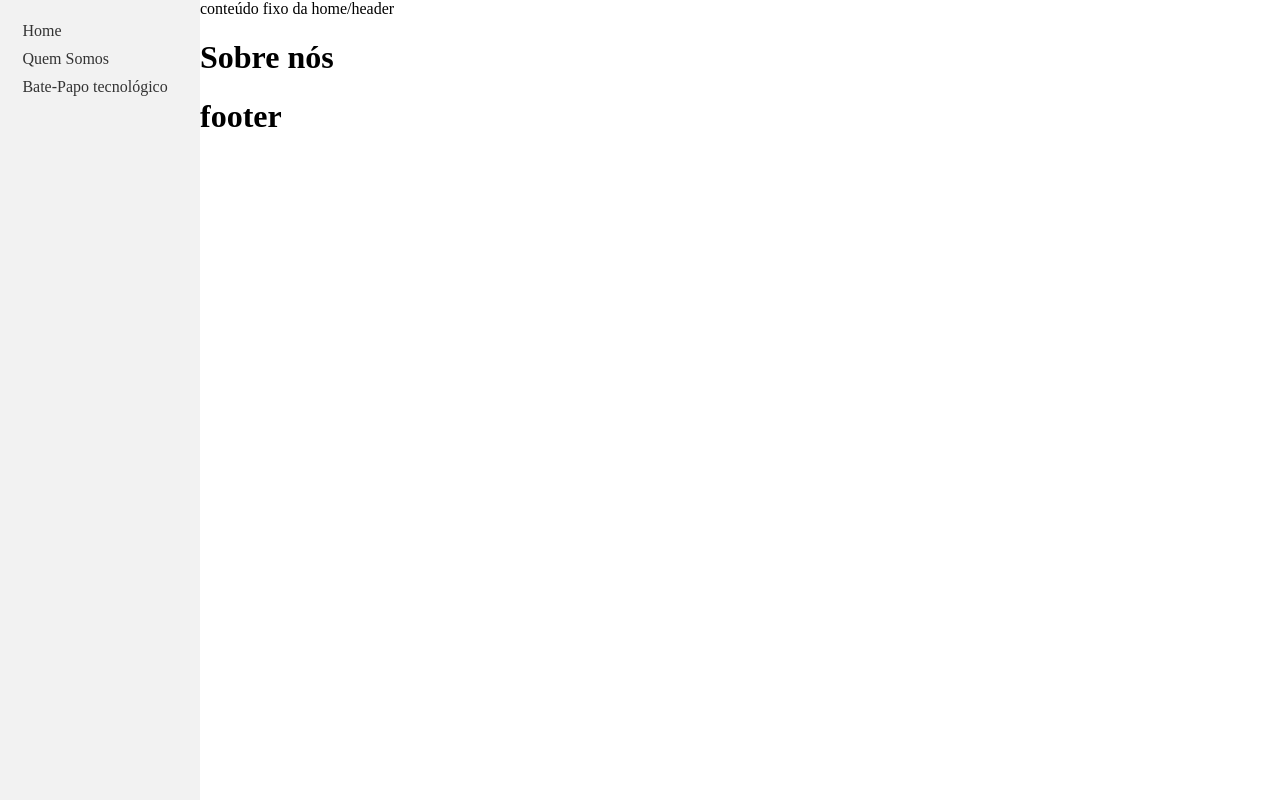
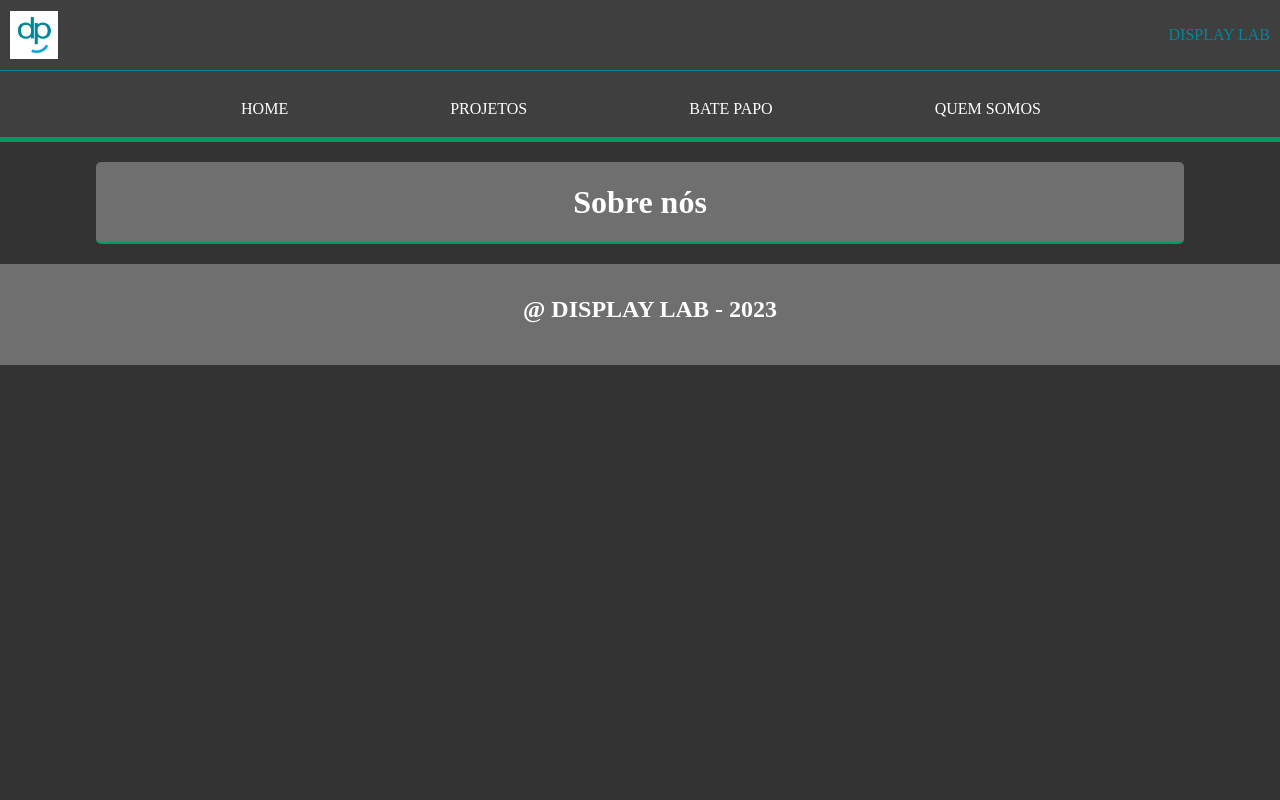
Before and after one commit to GuilhermeHMFroes/DisplaySite, a Flask app: page /sobre in a window 1280 px wide. Run offline with Flask 3, Linux system fonts and the light colour scheme.

Commit message:
front-end/ Esqueleto da Home e Projetos. CSS adaptado ao Figma

```diff
--- a/app.py
+++ b/app.py
@@ -3,13 +3,17 @@ from flask import Flask, render_template, request, redirect, url_for
 app = Flask(__name__)
 
 @app.route('/')
-def index():
-    return render_template('index.html')
+def home():
+    return render_template('home.html')
 
 @app.route('/sobre')
-def about():
-    return render_template('about.html')
+def sobre():
+    return render_template('sobre.html')
 
 @app.route('/bate_papo')
 def bate_papo():
     return render_template('bate_papo.html')
+
+@app.route('/projetos')
+def projetos():
+    return render_template('projetos.html')
--- a/static/css/main.css
+++ b/static/css/main.css
@@ -1,38 +1,87 @@
+/*
+Cores:
+#00879A
+#003A9A
+verde: #009A60
+*/
+
 body {
-    display: flex;
-    margin: 0;
+  display: flex;
+  flex-direction: column;
+  margin: 0;
+  padding: 0;
+  background-color: #333;
+}
+
+#container {
+  flex-grow: 1;
+  display: flex;
+  flex-direction: column;
+  align-items: center; /* Center content horizontally */
+  justify-content: center; /* Center content vertically */
+  background-color: #6f6f6f;
+  width: 85vw;
+  margin: 20px auto;
+  border-radius: 5px;
+  border-bottom: 2px solid #009A60;
+  color: #fff;
 }
 
 #sidebar {
-    width: 200px;
-    background-color: #f2f2f2;
-    height: 100vh;
+  display: flex;
+  flex-direction: column; /* Display the sections vertically */
+  width: 100vw;
+  background-color: #3f3f3f;
+  color: #00879A;
 }
 
-#content {
-    flex-grow: 1;
-    padding: 20px;
+#sidebar-upper {
+  display: flex;
+  align-items: center;
+  justify-content: space-between; /* Add space between logo and site name */
+  border-bottom: 1px solid #00879A; /* Add a bottom border to create the line */
+  padding: 10px;
+}
+
+#sidebar-lower {
+  display: flex;
+  justify-content: center;
+  align-items: center;
+  padding-top: 10px;
+  border-bottom: 5px solid #009A60;
 }
 
 ul {
-    list-style-type: none;
-    margin: 1.4em;
-    padding: 0;
+  list-style-type: none;
+  margin: 0;
+  padding: 0;
+  display: flex;
+  justify-content: center;
 }
 
 li {
-    margin-bottom: 10px;
+  padding: 1.2em 5em;
+  border-radius: 10px 10px 0px 0px;
+  margin-bottom: 0;
+  color: #fff;
 }
 
 a {
-    text-decoration: none;
-    color: #333;
+  text-decoration: none;
+  padding-left: 2px;
 }
 
-a:hover {
-    text-size: 15px;
-    text-color: #FFF
+li:hover {
+  transition: 0.3s;
+  background-color: #009A60;
 }
-.active {
-    font-weight: bold;
+
+footer {
+  color: #fff;
+  background-color: #6f6f6f;
+  font-size: 24px;
+  padding: 10px;
+  padding-top: 0px;
+  text-align: center;
+  width: 100vw;
 }
--- a/templates/bate_papo.html
+++ b/templates/bate_papo.html
@@ -1,7 +1,7 @@
 {% extends "main.html" %}
 
-    {% block content %}
+{% block content %}
 
-        <h1>Bate-Papo Tech</h1>
+<h1>Bate-Papo Tech</h1>
 
-    {% endblock %}
+{% endblock %}
--- a/templates/main.html
+++ b/templates/main.html
@@ -8,62 +8,50 @@
 
     <meta charset="UTF-8">
 
+    <link rel="stylesheet" href="../static/css/main.css">
     <title>Display</title>
-
-        <link rel="stylesheet" href="../static/css/main.css" >
 
 </head>
 
 <body>
 
-
     <!-- Menu/Sidebar -->
     <div id="sidebar">
-            <ul>
-                <li><a href="{{ url_for('index') }}">Home</a></li>
-                <li><a href="{{ url_for('about') }}">Quem Somos</a></li>
-                <li><a href="{{ url_for('bate_papo') }}">Bate-Papo tecnológico</a></li>
+        <div id="sidebar-upper">
+            <img src="/static/images/icons/336383101_1234770020766857_5226797454627984334_n.jpg" alt="Home"
+                height="48px" width="48px">
+            <p>DISPLAY LAB</p>
+        </div>
+        <div id="sidebar-lower">
+            <ul id="routes">
+
+                <a href="{{ url_for('home') }}"><li id="home">HOME</li></a>
+                <a href="{{url_for('projetos')}}"><li id="projetos"> PROJETOS</li></a>
+                <a href="{{ url_for('bate_papo') }}"><li id="chat">BATE PAPO</li></a>
+                <a href="{{ url_for('sobre') }}"><li id="sobre">QUEM SOMOS</li></a>
+
             </ul>
         </div>
 
-        <div>
-            <header>conteúdo fixo da home/header</header>
+    </div>
+
+    <div id="container">
 
         {% block content %}
         <!--Página a ser carregada!-->
         {% endblock %}
 
-            <footer> <h1>footer</h1> </footer>
     </div>
+
+
+
+    <footer>
+        <h4>@ DISPLAY LAB - 2023</h4>
+    </footer>
+
     <script>
-            // Código JavaScript para carregar o conteúdo das páginas de forma assíncrona
-            function loadContent(url) {
-                var xhr = new XMLHttpRequest();
-                xhr.onreadystatechange = function() {
-                    if (xhr.readyState === 4 && xhr.status === 200) {
-                        var response = xhr.responseText;
-                        document.getElementById('content').innerHTML = response;
-                    }
-                };
-                xhr.open('GET', url, true);
-                xhr.send();
-            }
 
-            // Manipuladores de eventos de clique para os links do menu
-            document.getElementById('home-link').addEventListener('click', function(event) {
-                event.preventDefault();
-                loadContent("{{ url_for('index') }}");
-            });
-            document.getElementById('about-link').addEventListener('click', function(event) {
-                event.preventDefault();
-                loadContent("{{ url_for('about') }}");
-            });
-            document.getElementById('chat-link').addEventListener('click', function(event) {
-                event.preventDefault();
-                loadContent("{{ url_for('bate_papo') }}");
-            });
     </script>
-
 
 
 </body>
--- a/templates/about.html
+++ b/templates/sobre.html
@@ -1,5 +1,5 @@
 {% extends "main.html" %}
 
 {% block content %}
-    <h1>Sobre nós</h1>
+<h1>Sobre nós</h1>
 {% endblock %}
```
Also changed, not shown: package.json (added, +11 -0 lines), templates/home.html (added, +99 -0 lines), templates/index.html (deleted, +0 -8 lines), templates/projetos.html (added, +37 -0 lines), templates/projetos.txt (added, +36 -0 lines), 1 other file. Lines whose indentation alone changed are shown as unchanged.
